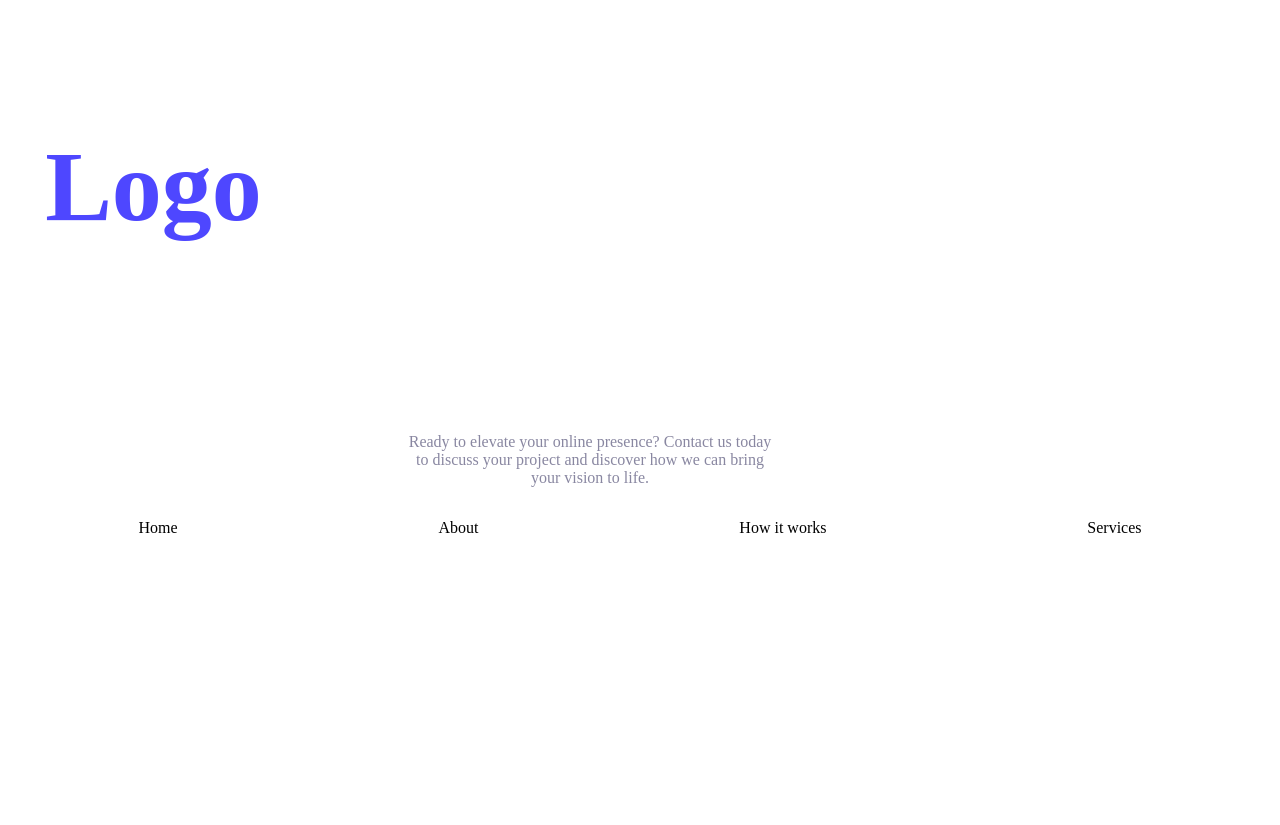
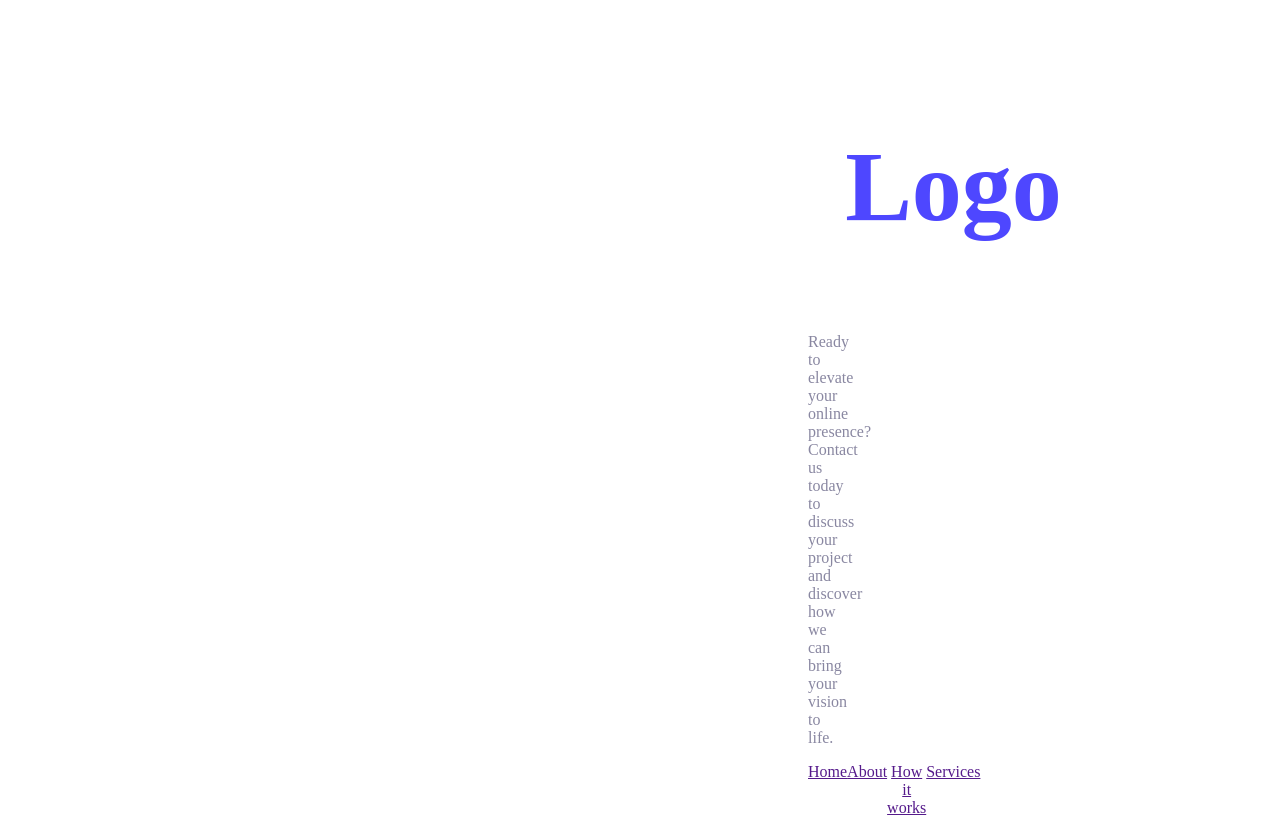
Before and after one commit to iamshakil01/Assignment-1-B12, a plain HTML site: page index.html in a window 1280 px wide. Shown: the part 3448-4273 px from the top of the page. Before the commit the page ends 4009 px from the top, so only its background shows below. Drawn offline with Linux system fonts and the light colour scheme.

Commit message:
added my last work

```diff
--- a/Styles/style.css
+++ b/Styles/style.css
@@ -182,13 +182,14 @@ main div{
 }
 .final-description{
     color: #8987A1;
-    padding: 100px 500px 0 400px;
 }
 .final{
+    justify-content: space-around;
     text-align: center;
-    justify-content: center;
+    padding: 0px 800px;
 }
 .finis{
-    display: flex;
+    margin: 0 auto;
     justify-content: space-around;
+   display: flex;
 }
--- a/index.html
+++ b/index.html
@@ -75,21 +75,12 @@
         </footer>
             <section class="final">
                     <h1  class="final-title">Logo</h1>
-                    <p class="final-description">Ready to elevate your online presence? Contact us today to discuss your project and discover how we can bring your vision to life.</p>
+                    <p class="final-description">Ready to elevate your online presence? Contact us today to discuss <br>your project and discover how we can bring your vision to life.</p>
                     <div class="finis">
-                        <div>
-                            <p class="finis-item">Home</p>
-                        </div>
-                        <div>
-                            <p class="finis-item">About</p>
-                        </div>
-                        <div>
-                            <p class="finis-item">How it works</p>
-                        </div>
-                        <div>
-                            <p class="finis-item">Services</p>
-                        </div>
-
+                        <a href="">Home</a>
+                        <a href="">About</a>
+                        <a href="">How it works</a>
+                        <a href="">Services</a>
                     </div>
             </section>
 </body>
```
